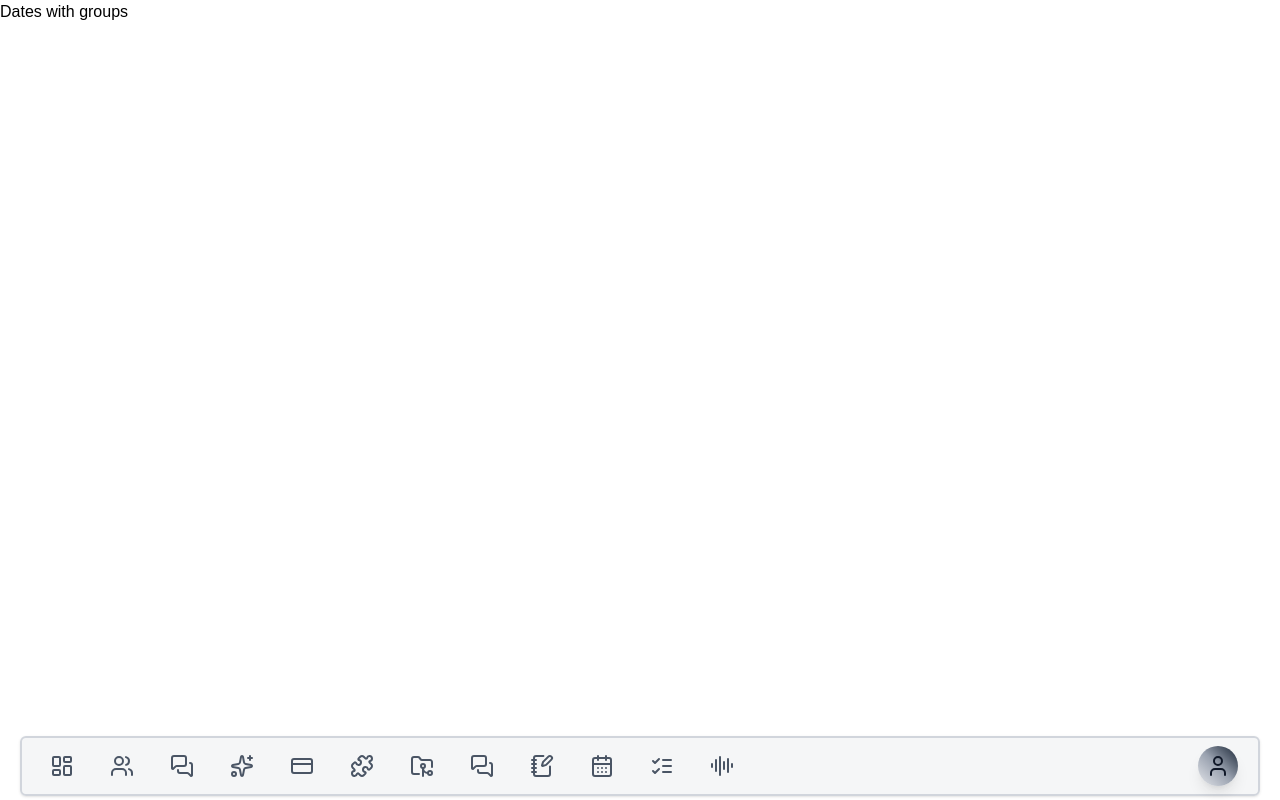
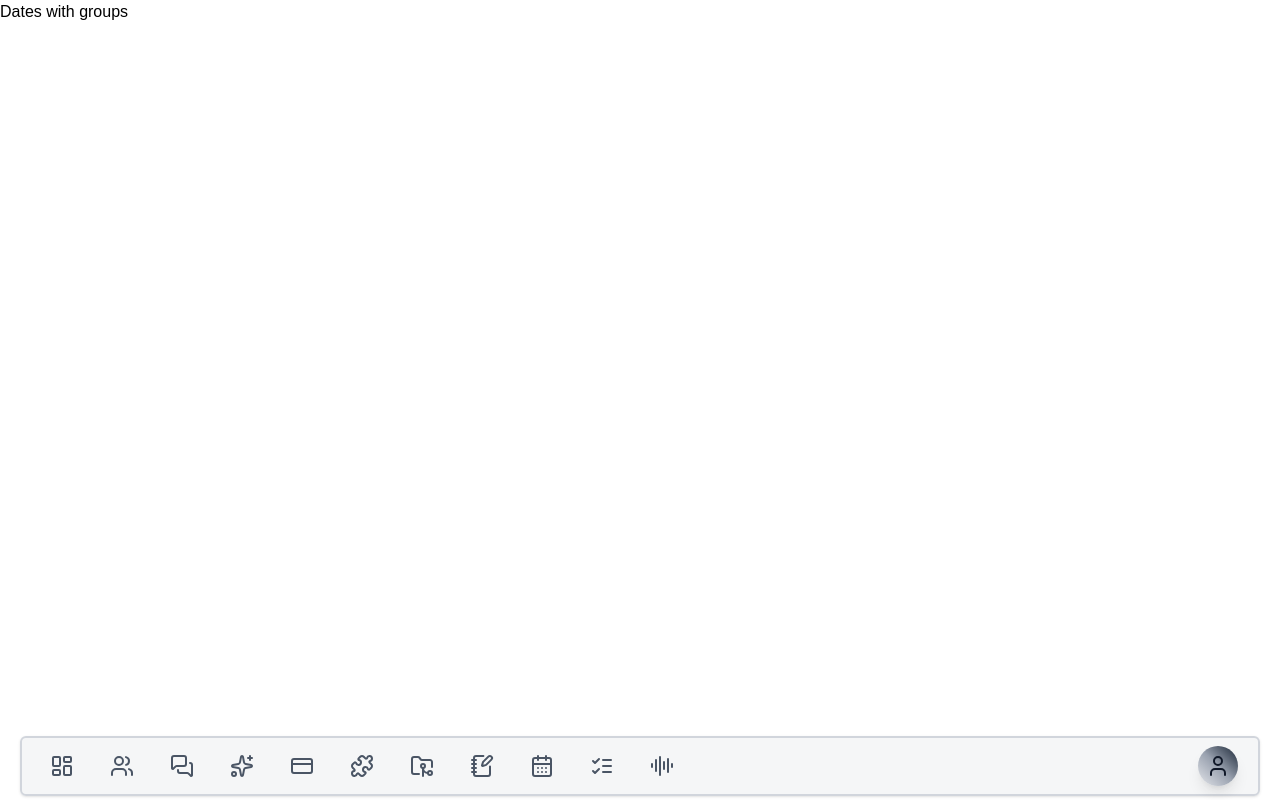
Before and after one commit to Mohamed-Aaqib/startHub, a Next.js app in the folder frontend/: page /calender in a window 1280 px wide. Built offline with nearby package versions, Linux system fonts and the light colour scheme; a web font is replaced by a local one.

Commit message:
fixed key mapping error

```diff
--- a/frontend/src/components/protectedRoutes/NavBar.tsx
+++ b/frontend/src/components/protectedRoutes/NavBar.tsx
@@ -47,11 +47,6 @@ const NavBar = () => {
             Icon:FolderGit2,
             route:"/repos",
             routeName:"repos"
-        },
-        {
-            Icon:MessagesSquare,
-            route:"/socials",
-            routeName:"messages"
         },
         {
             Icon:NotebookPen,
@@ -111,7 +106,7 @@ const NavBar = () => {
                         }}
                     />
                     {navElems.map(({Icon,route,routeName}) => (
-                        <NavIcons Icon={Icon} handleHover={handleHover} route={route} routeName={routeName} />
+                        <NavIcons key={route} Icon={Icon} handleHover={handleHover} route={route} routeName={routeName} />
                     ))}
 
                 </div>
```
